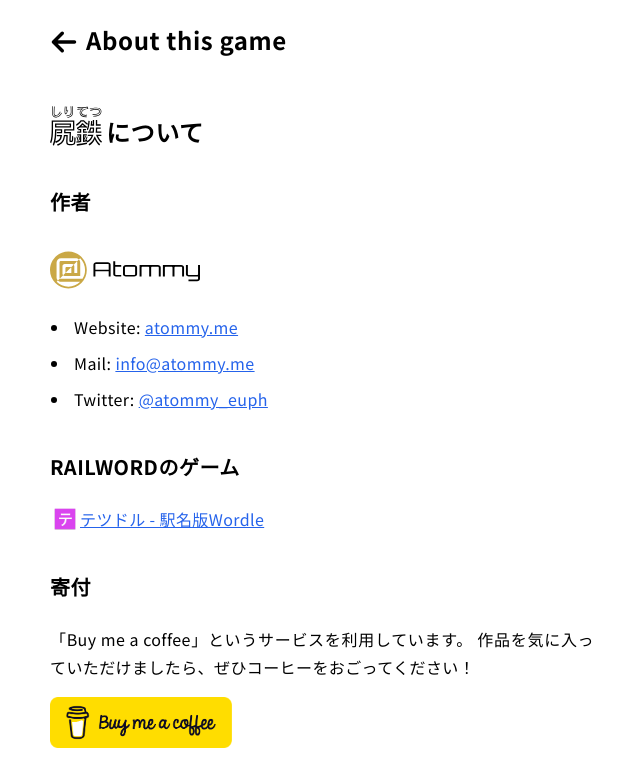
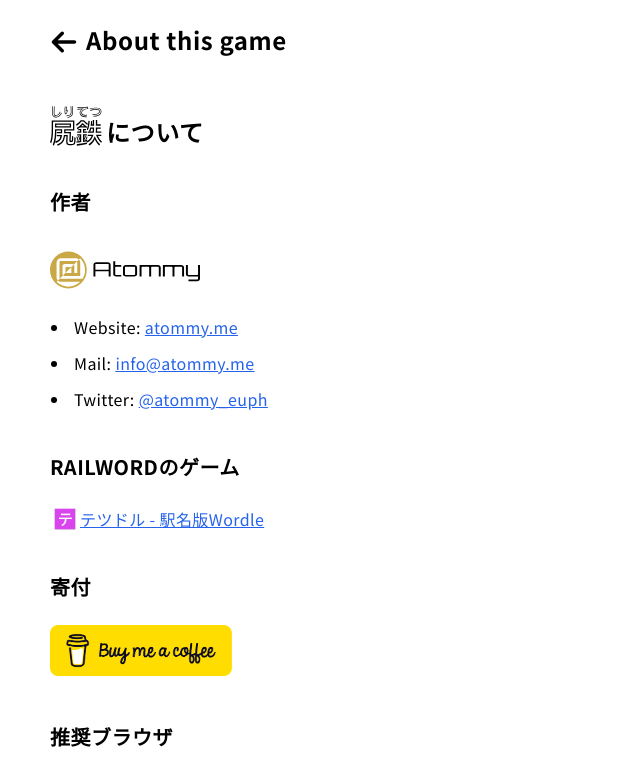
Before and after one commit to atommy-euph/snwc2, a Next.js app: page /info in a window 1280 px wide. Shown: the top 781 px of the page, without its empty margins (318-958 px from the left). Built offline with nearby package versions, Linux system fonts and the light colour scheme; no server answers.

Commit message:
remove appeal sentence

```diff
--- a/pages/info.js
+++ b/pages/info.js
@@ -39,10 +39,6 @@ export default function Info() {
         </li>
       </ul>
       <h2>寄付</h2>
-      <p>
-        「Buy me a coffee」というサービスを利用しています。
-        作品を気に入っていただけましたら、ぜひコーヒーをおごってください！
-      </p>
       <a className="w-2 h-2" href="https://buymeacoffee.com/atommy">
         <Image width={182} height={51} src={bmcButton} alt="Buy me a coffee" />
       </a>
```
